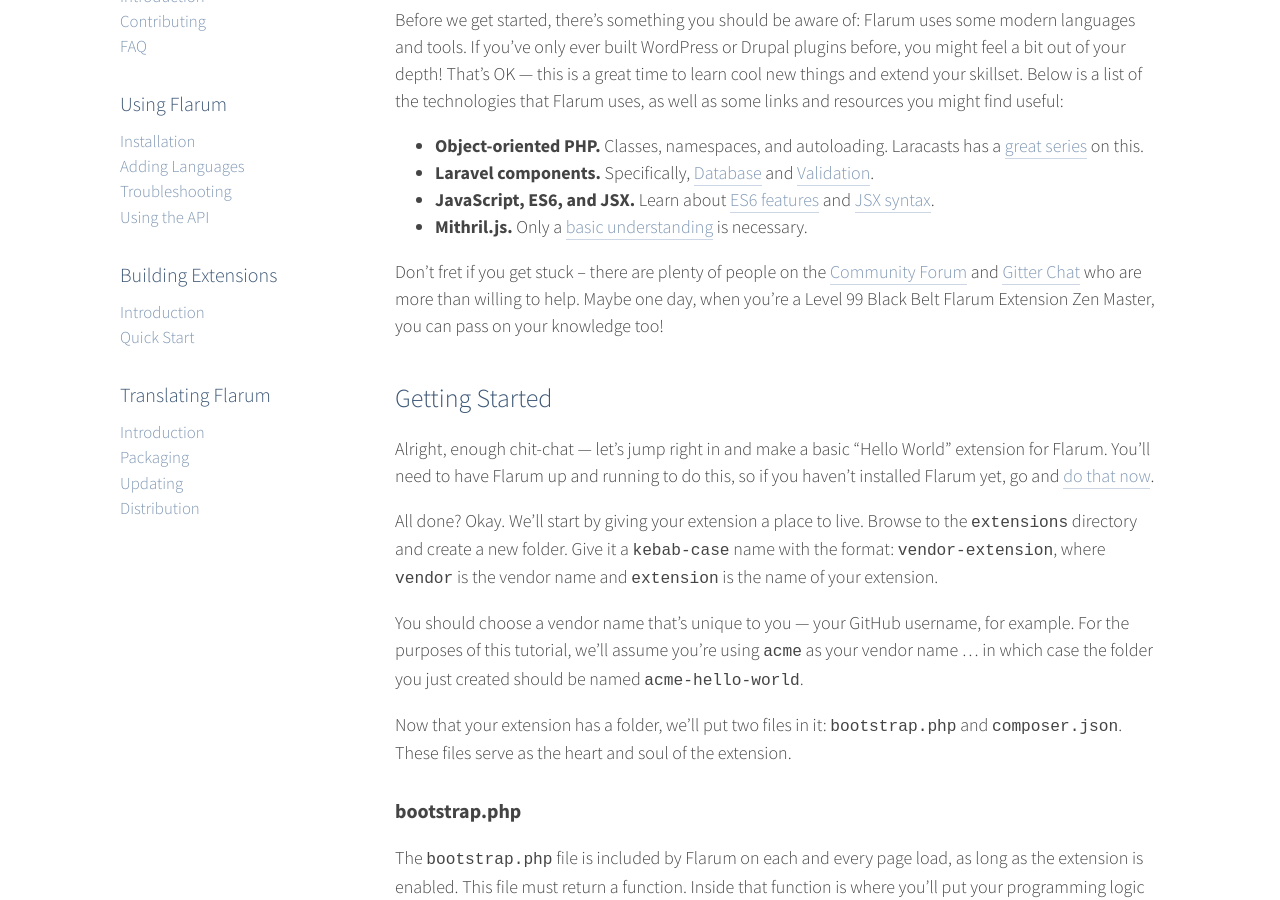
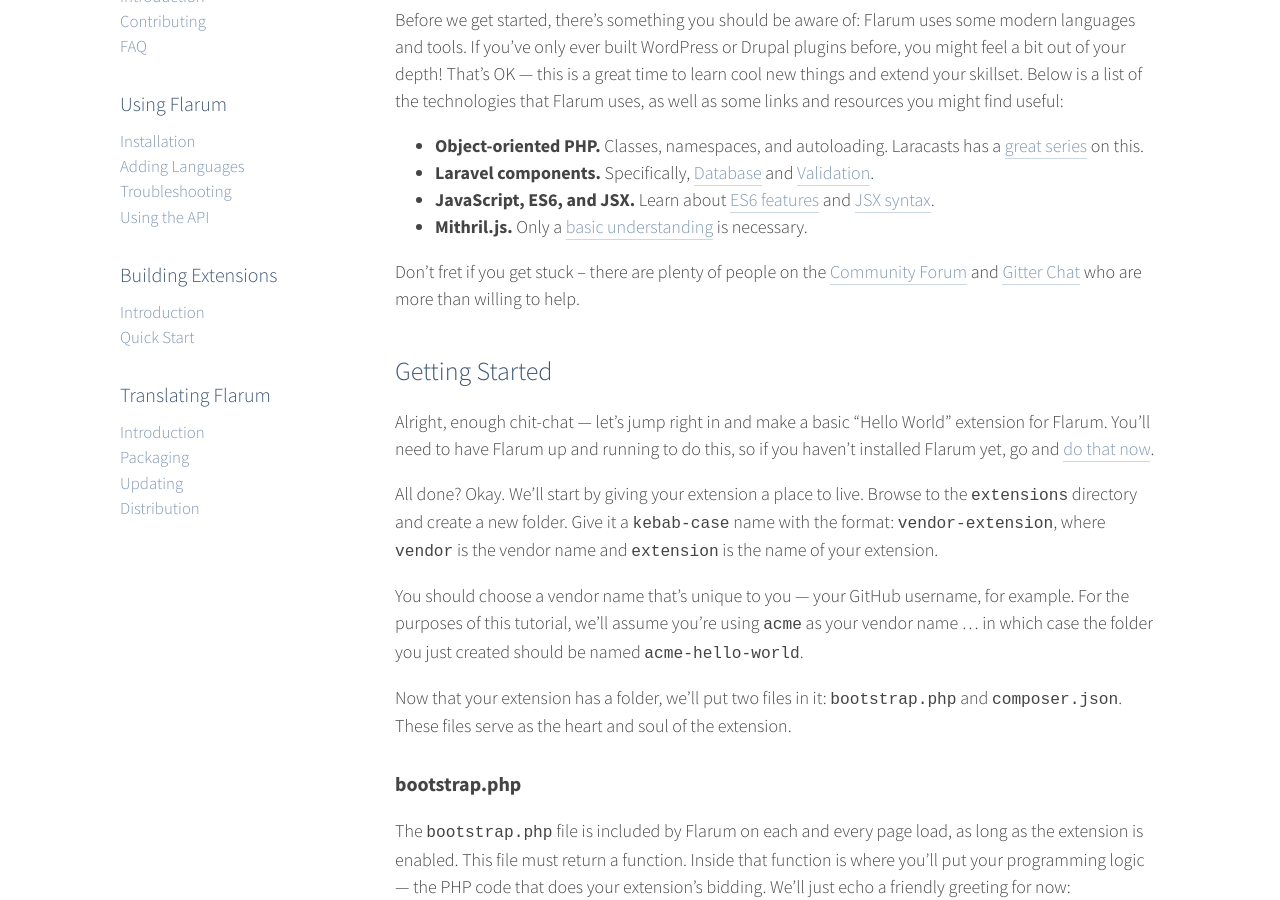
Before and after one commit to flarum/flarum.github.io, a Jekyll site: the page built from _docs/extend/start.md, in a window 1280 px wide and 900 px high, scrolled down 337 px. Built offline with Jekyll 4.4.1, drawn with Linux system fonts in a browser that asks for light colours; nearby versions of some CDN libraries; comment, search, counter and statistics services are not loaded.

Commit message:
Remove demotivating sentence

```diff
--- a/_docs/extend/start.md
+++ b/_docs/extend/start.md
@@ -10,7 +10,7 @@
 * **JavaScript, ES6, and JSX.** Learn about [ES6 features](http://git.io/es6features) and [JSX syntax](https://facebook.github.io/react/docs/jsx-in-depth.html).
 * **Mithril.js.** Only a [basic understanding](http://mithril.js.org/getting-started.html) is necessary.
 
-Don't fret if you get stuck – there are plenty of people on the [Community Forum](http://discuss.flarum.org/t/extensibility) and [Gitter Chat](https://gitter.im/flarum/flarum) who are more than willing to help. Maybe one day, when you're a Level 99 Black Belt Flarum Extension Zen Master, you can pass on your knowledge too!
+Don't fret if you get stuck – there are plenty of people on the [Community Forum](http://discuss.flarum.org/t/extensibility) and [Gitter Chat](https://gitter.im/flarum/flarum) who are more than willing to help.
 
 ## Getting Started
 
```
